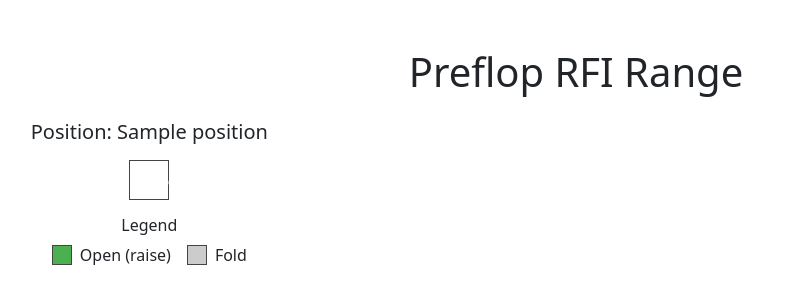
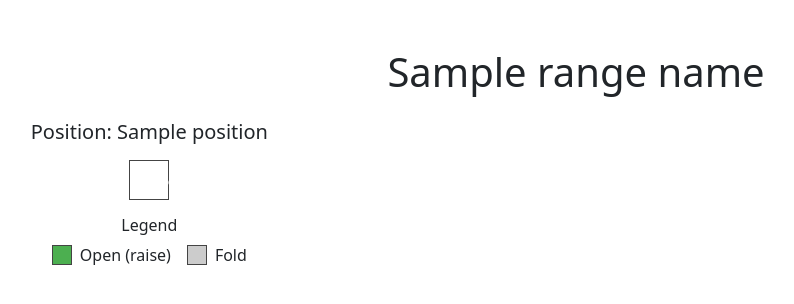
Before and after one commit to alchermd/pkr, a Django app: template src/ranges/templates/ranges/ranges.html in a window 1280 px wide. Shown: the top 304 px of the page, without its empty margins (64-858 px from the left). Run offline with Django 5.2, Linux system fonts and the light colour scheme; the template is opened without the code that fills it: most values are stand-ins (such as "Sample title", 1, 10 or a date in 2020); parts of the project's set-up code (start-up, migrations or seed data) failed here and were passed over.

Commit message:
Use range name as header

```diff
--- a/src/ranges/templates/ranges/ranges.html
+++ b/src/ranges/templates/ranges/ranges.html
@@ -11,7 +11,7 @@
 </head>
 <body class="py-5">
 
-<h1 class="mb-4 text-center">Preflop RFI Range</h1>
+<h1 class="mb-4 text-center">{{ range_name }}</h1>
 
 <div class="container-fluid">
     <div class="row">
```
